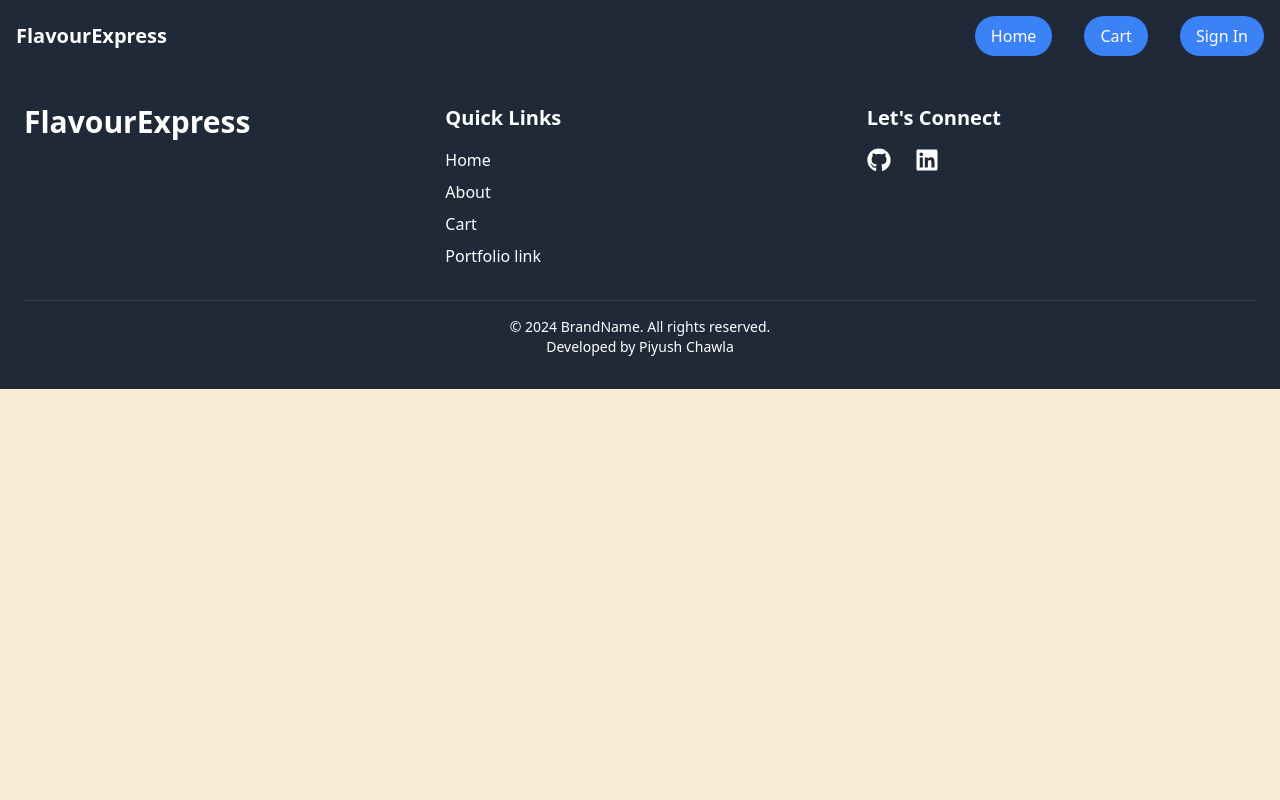
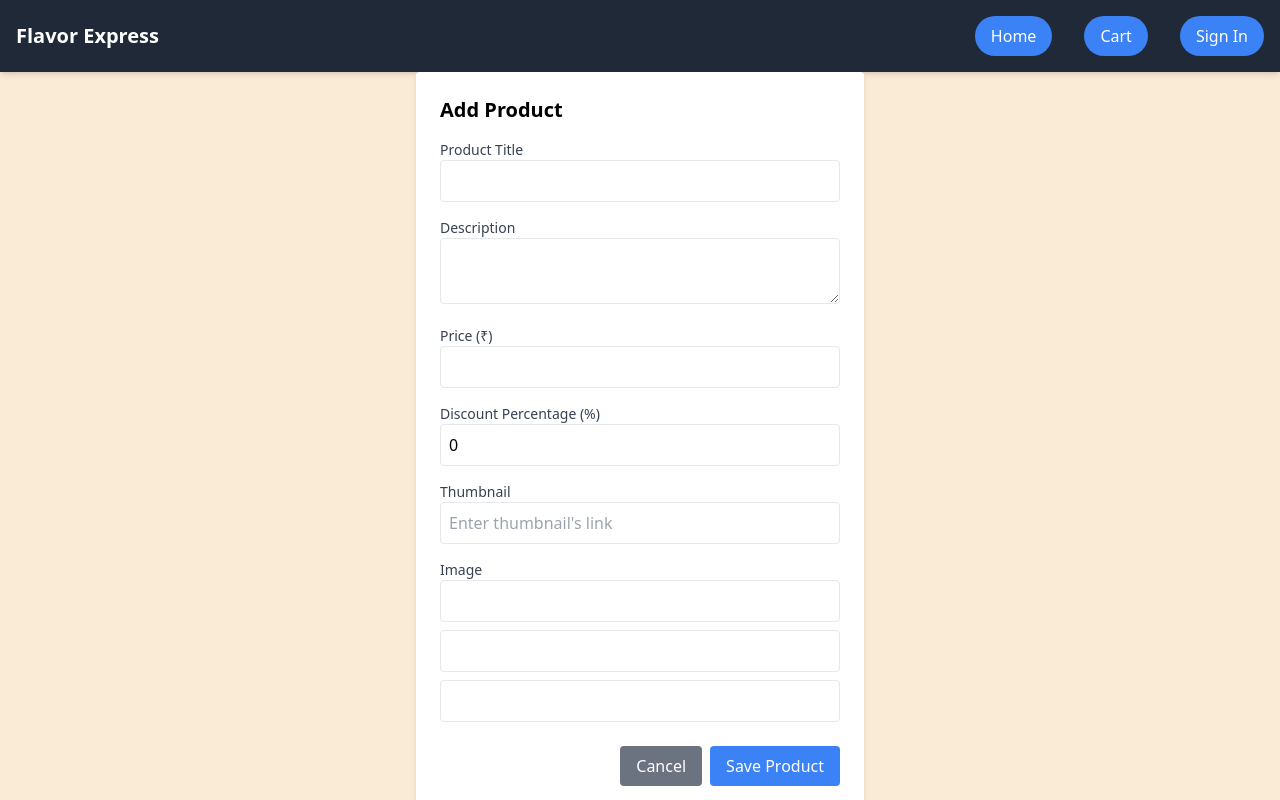
Before and after one commit to piyush31508/Flavor-Express, a React (Create React App) app: page /add in a window 1280 px wide. Shown: the top 800 px of the page. Built offline with nearby package versions, Linux system fonts and the light colour scheme; no server answers.

Commit message:
changed routes

```diff
--- a/src/App.js
+++ b/src/App.js
@@ -17,13 +17,13 @@ function App() {
       <BrowserRouter>
         <Header cartItems={cart.length}/>
         <Routes>
-          <Route path="/Flavor-Express" element={<Home addToCart={addToCart} cart={cart} />} />
-          <Route path="/Flavor-Express/login" element={<Login />} />
-          <Route path="/Flavor-Express/verify" element={<Verify />} />
-          <Route path="/Flavor-Express/cart" element={<Cart />} />
-          <Route path="/Flavor-Express/dashboard" element={<Dashboard />} />
-          <Route path="/Flavor-Express/edit" element={<ProductEditForm />} />
-          <Route path="/Flavor-Express/add" element={<ProductAdd />} />
+          <Route path="/" element={<Home addToCart={addToCart} cart={cart} />} />
+          <Route path="/login" element={<Login />} />
+          <Route path="/verify" element={<Verify />} />
+          <Route path="cart" element={<Cart />} />
+          <Route path="/dashboard" element={<Dashboard />} />
+          <Route path="/edit" element={<ProductEditForm />} />
+          <Route path="/add" element={<ProductAdd />} />
         </Routes>
         <Footer />
       </BrowserRouter>
--- a/src/component/Footer.js
+++ b/src/component/Footer.js
@@ -9,7 +9,7 @@ const Footer = () => {
         <div className="grid grid-cols-1 sm:grid-cols-2 md:grid-cols-3 gap-8">
           {/* Logo Section */}
           <div className="flex justify-center sm:justify-start">
-            <div className="text-3xl font-semibold">FlavourExpress</div>
+            <div className="text-3xl font-semibold">Flavor Express</div>
           </div>
 
           {/* Links Section */}
--- a/src/component/Header.js
+++ b/src/component/Header.js
@@ -22,7 +22,7 @@ const Header = ({ cartItems }) => {
         {/* Logo */}
         <div className="text-xl font-bold">
           <Link to="/Flavor-Express/" className="hover:text-gray-300 transition duration-300">
-            FlavourExpress
+            Flavor Express
           </Link>
         </div>
 
--- a/src/pages/Dashboard.js
+++ b/src/pages/Dashboard.js
@@ -10,11 +10,11 @@ const Dashboard = () => {
 
   const handleEdit = (product) => {
     setEditProductState(product);
-    navigate('/Flavor-Express/edit');
+    navigate('/edit');
   };
 
   const handleAddItem = () => {
-    navigate('/Flavor-Express/add');
+    navigate('/add');
   };
 
   const handleDelete = (product) => {
```
